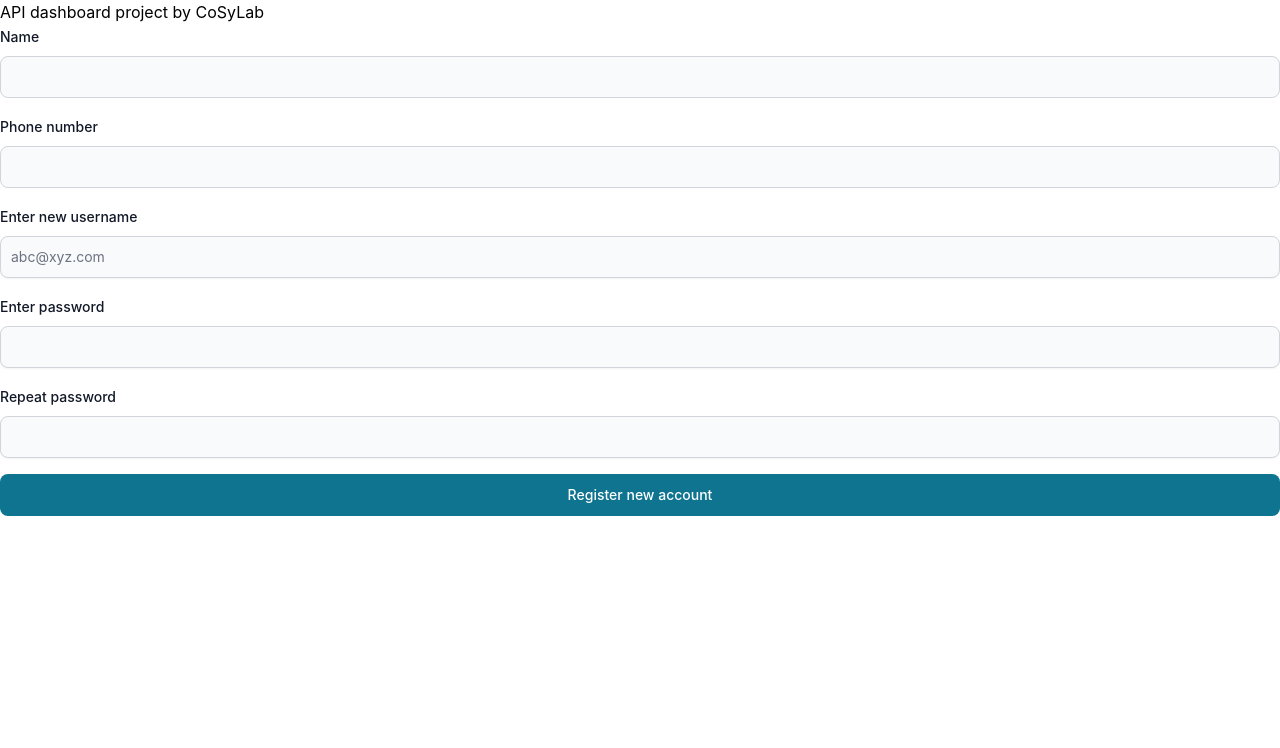
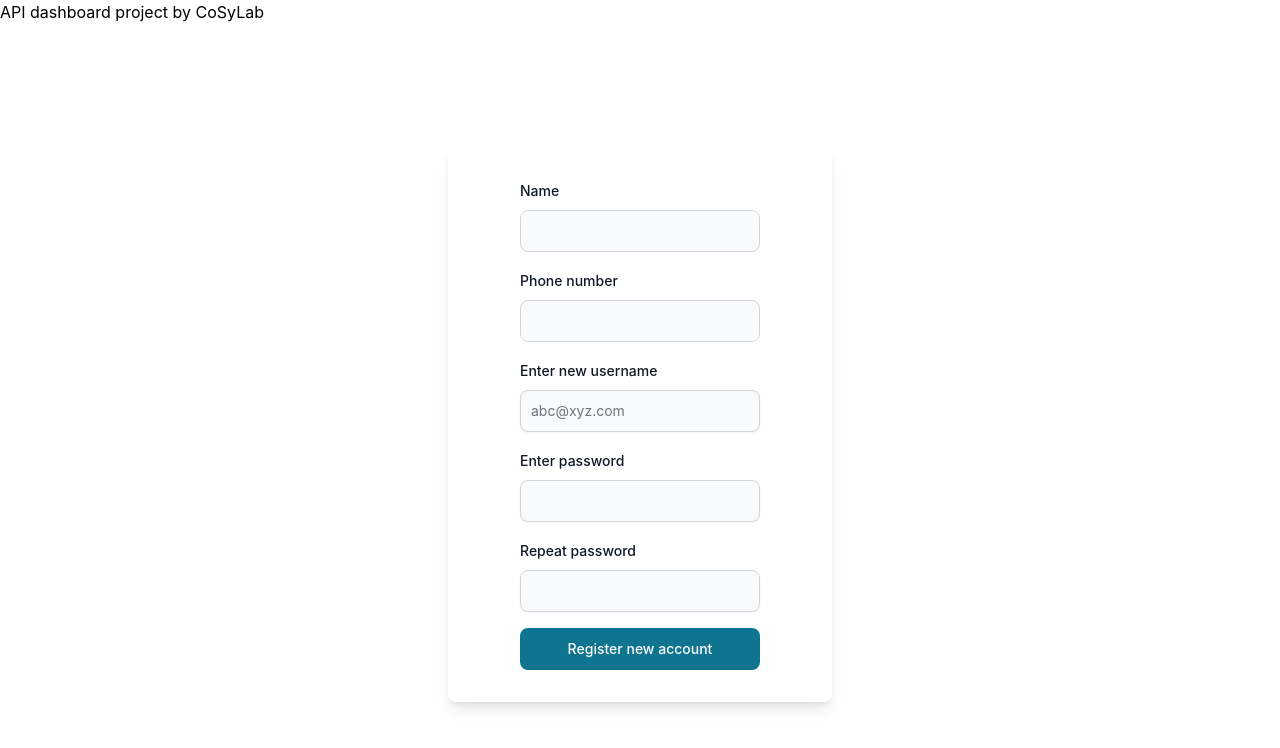
Before and after one commit to KabirSinghMehrok/api-dashboard-frontend, a React (Create React App) app: page / in a window 1280 px wide. Shown: the top 748 px of the page. Built offline with nearby package versions, Linux system fonts and the light colour scheme; what tailwindcss-radix would draw is missing.

Commit message:
updated sign up page styling

```diff
--- a/src/pages/Signup/SignupPage.js
+++ b/src/pages/Signup/SignupPage.js
@@ -2,6 +2,8 @@ import React from 'react';
 import {Label, TextInput, Button} from 'flowbite-react'
 
 const SignupPage = () => (
+    <div className='flex justify-center items-center w-screen h-screen'>
+        <div className='flex justify-center items-center bg-white w-96 py-8 rounded-lg shadow-lg'>
             <form className="flex flex-col gap-4">
                 <div>
                     <div className="mb-2 block">
@@ -75,6 +77,8 @@ const SignupPage = () => (
                     Register new account
                 </Button>
             </form>
+        </div>
+    </div>
 );
 
 export default SignupPage;
```
Lines whose indentation alone changed are shown as unchanged.
